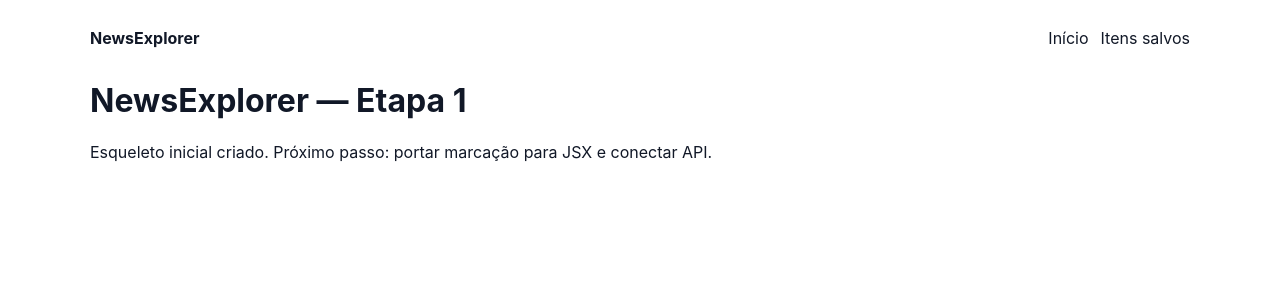
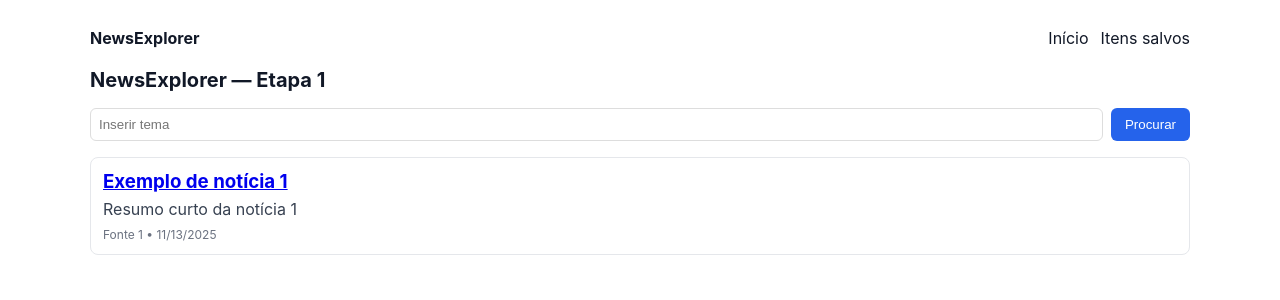
Before and after one commit to Luiz-Totoim/project-name-frontend, a React (Create React App) app: page / in a window 1280 px wide. Shown: the top 300 px of the page. Built offline with nearby package versions, Linux system fonts and the light colour scheme.

Commit message:
Aplicativo front-end  Etapa 1: Marcação e JSX

```diff
--- /dev/null
+++ b/src/App.css
@@ -0,0 +1,2 @@
+.app__title{font-size:20px;margin:8px 0}
+.results{display:flex;flex-direction:column;gap:12px;margin-top:16px}
--- a/src/App.js
+++ b/src/App.js
@@ -1,13 +1,35 @@
 import React from 'react';
 import Header from './components/Header';
+import SearchBar from './components/SearchBar';
+import Card from './components/Card';
+import './App.css';
 
 export default function App() {
+  const sample = [
+    {
+      title: 'Exemplo de notícia 1',
+      description: 'Resumo curto da notícia 1',
+      source: { name: 'Fonte 1' },
+      url: 'https://example.com/1',
+      urlToImage: '',
+      publishedAt: new Date().toISOString()
+    }
+  ];
+
+  function handleSearch(q){
+    // placeholder: será implementado na Etapa 2 (API)
+    console.log('Pesquisar:', q);
+  }
+
   return (
     <div className="app">
       <Header />
       <main>
-        <h1>NewsExplorer — Etapa 1</h1>
-        <p>Esqueleto inicial criado. Próximo passo: portar marcação para JSX e conectar API.</p>
+        <h1 className="app__title">NewsExplorer — Etapa 1</h1>
+        <SearchBar onSearch={handleSearch} />
+        <section className="results">
+          {sample.map((a,i)=> <Card key={i} article={a} />)}
+        </section>
       </main>
     </div>
   );
--- /dev/null
+++ b/src/components/Card.css
@@ -0,0 +1,5 @@
+.card{display:flex;gap:12px;border:1px solid #e5e7eb;padding:12px;border-radius:8px}
+.card__image{width:120px;height:80px;object-fit:cover;border-radius:6px}
+.card__title{margin:0 0 6px 0}
+.card__desc{margin:0;color:#374151}
+.card__meta{font-size:12px;color:#6b7280;margin-top:8px}
--- /dev/null
+++ b/src/components/Card.js
@@ -0,0 +1,17 @@
+import React from 'react';
+import './Card.css';
+
+export default function Card({article}){
+  if(!article) return null;
+  const {title, description, source, url, urlToImage, publishedAt} = article;
+  return (
+    <article className="card">
+      {urlToImage && <img className="card__image" src={urlToImage} alt={title} />}
+      <div className="card__body">
+        <h3 className="card__title"><a href={url} target="_blank" rel="noopener noreferrer">{title}</a></h3>
+        <p className="card__desc">{description}</p>
+        <div className="card__meta">{source?.name} • {new Date(publishedAt).toLocaleDateString()}</div>
+      </div>
+    </article>
+  )
+}
--- /dev/null
+++ b/src/components/SearchBar.css
@@ -0,0 +1,5 @@
+.searchbar{margin:16px 0}
+.searchbar__inner{display:flex;gap:8px}
+.searchbar__input{flex:1;padding:8px;border:1px solid #ddd;border-radius:6px}
+.searchbar__btn{background:#2563eb;color:#fff;border:none;padding:8px 14px;border-radius:6px}
+.searchbar__label{display:none}
--- /dev/null
+++ b/src/components/SearchBar.js
@@ -0,0 +1,27 @@
+import React from 'react';
+import './SearchBar.css';
+
+export default function SearchBar({ onSearch }) {
+  const [q, setQ] = React.useState('');
+
+  function submit(e) {
+    e.preventDefault();
+    if (onSearch) onSearch(q.trim());
+  }
+
+  return (
+    <form className="searchbar" onSubmit={submit} role="search">
+      <label className="searchbar__label" htmlFor="search-input">Pesquisar</label>
+      <div className="searchbar__inner">
+        <input
+          id="search-input"
+          className="searchbar__input"
+          placeholder="Inserir tema"
+          value={q}
+          onChange={e => setQ(e.target.value)}
+        />
+        <button className="searchbar__btn" type="submit">Procurar</button>
+      </div>
+    </form>
+  );
+}
```
Also changed, not shown: src/pages/Saved.js (added, +12 -0 lines).
